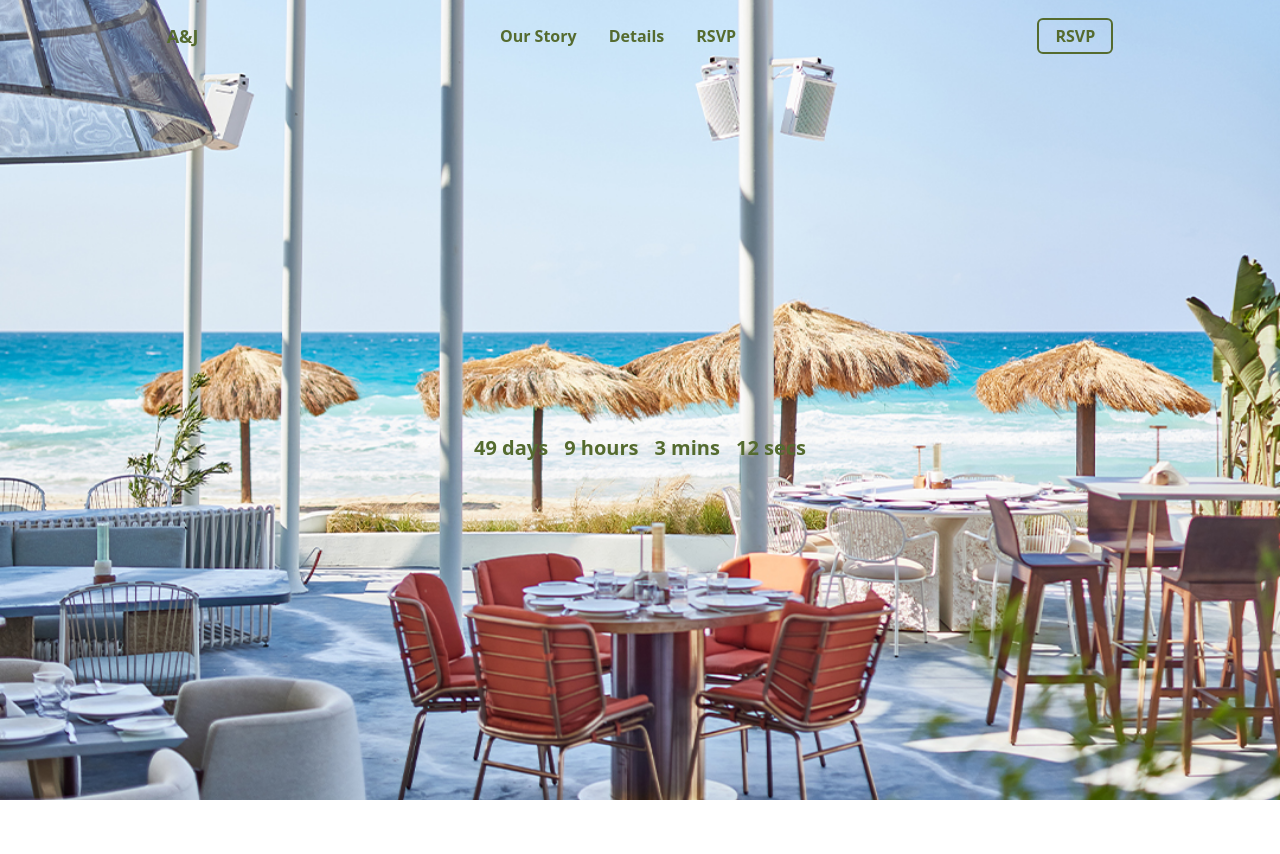
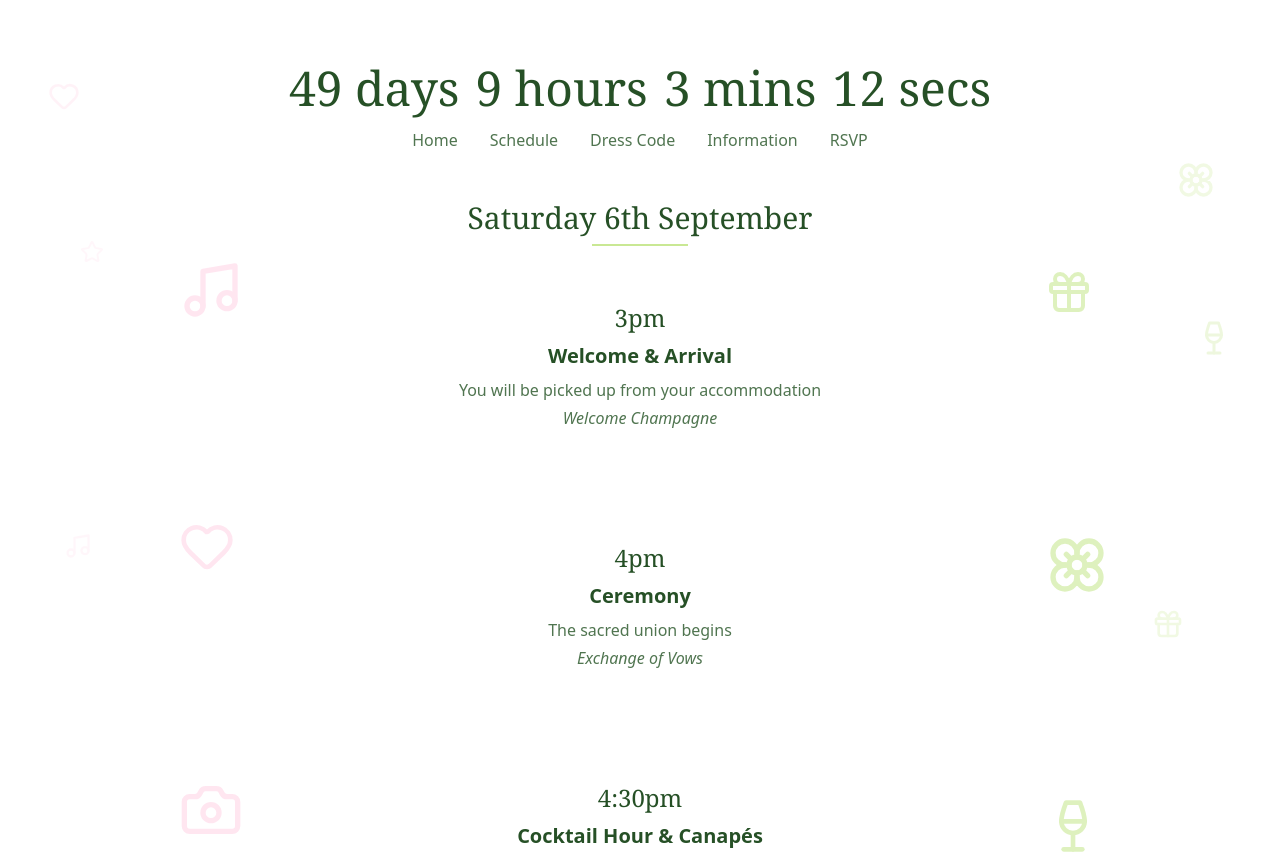
Before and after one commit to Abdullah-Eldahrawy/wedding-rsvp, a React (Vite) app: page / in a window 1280 px wide. Shown: the top 854 px of the page. Before the commit the page ends 800 px from the top, so only its background shows below. Built offline with nearby package versions, Linux system fonts and the light colour scheme.

Commit message:
Added wedding details card item and changed theme a bit

```diff
--- a/package.json
+++ b/package.json
@@ -10,6 +10,7 @@
     "preview": "vite preview"
   },
   "dependencies": {
+    "lucide-react": "^0.525.0",
     "react": "^19.1.0",
     "react-dom": "^19.1.0"
   },
--- a/src/App.jsx
+++ b/src/App.jsx
@@ -1,26 +1,232 @@
 import CountDownTimer from "./components/CountDownTimer";
+import {
+  Heart,
+  Music,
+  Camera,
+  Utensils,
+  Clock,
+  MapPin,
+  Gift,
+  Flower,
+  Wine,
+  Star,
+} from "lucide-react";
+import WeddingCardItemsList from "./components/WeddingCardItemsList";
 
 function App() {
-  const headerList = ["Our Story", "Details", "RSVP"].map((listItem) => (
-    <li className="text-[#556B2F] font-semibold text-base px-4 py-2 hover:underline cursor-pointer">
-      {listItem}
-    </li>
-  ));
+  // const headerList = ["Our Story", "Details", "RSVP"].map((listItem) => (
+  //   <li className="text-[#556B2F] font-semibold text-base px-4 py-2 hover:underline cursor-pointer">
+  //     {listItem}
+  //   </li>
+  // ));
   const targetDate = new Date("2025-09-06T00:00:00");
+  const events = [
+    {
+      time: "3pm",
+      title: "Welcome & Arrival",
+      description: "You will be picked up from your accommodation",
+      subtitle: "Welcome Champagne",
+      leftIcon: <Music className="w-16 h-16" />,
+      rightIcon: <Gift className="w-12 h-12" />,
+    },
+    {
+      time: "4pm",
+      title: "Ceremony",
+      description: "The sacred union begins",
+      subtitle: "Exchange of Vows",
+      leftIcon: <Heart className="w-14 h-14" />,
+      rightIcon: <Flower className="w-16 h-16" />,
+    },
+    {
+      time: "4:30pm",
+      title: "Cocktail Hour & Canapés",
+      description: "Mingle with family and friends",
+      subtitle: "Photography Session",
+      leftIcon: <Camera className="w-16 h-16" />,
+      rightIcon: <Wine className="w-14 h-14" />,
+    },
+    {
+      time: "5:30pm",
+      title: "Reception Dinner & Speeches",
+      description: "Three course meal with toasts",
+      subtitle: "Celebrate with loved ones",
+      leftIcon: <Utensils className="w-16 h-16" />,
+      rightIcon: <Star className="w-12 h-12" />,
+    },
+    {
+      time: "Midnight - 2:30am",
+      title: "Dancing & Late Night Fun",
+      description: "Andy Le Coiffeur available for lifts home",
+      subtitle: "Party until dawn",
+      leftIcon: <Music className="w-16 h-16" />,
+      rightIcon: <Heart className="w-14 h-14" />,
+    },
+  ];
   return (
-    <>
-      <header className="fixed top-0 w-full flex justify-around items-center px-6 py-4 bg-transparent hover:bg-white/70 hover:backdrop-blur-md transition duration-300">
-        <p className="text-[#556B2F] text-lg font-bold">A&J</p>
-        <ul className="flex items-center list-none">{headerList}</ul>
-        <button className="border-2 border-[#556B2F] text-[#556B2F] px-4 py-1 rounded-md font-semibold hover:bg-[#e3e6d1] transition">
-          RSVP
-        </button>
-      </header>
-      <main className="flex flex-col items-center justify-center min-h-screen">
-        <CountDownTimer targetDate={targetDate}/>
-      </main>
-      <footer></footer>
-    </>
+    <div className="min-h-screen bg-white p-4 sm:p-6 lg:p-8">
+      <div className="max-w-6xl mx-auto">
+        {/* Header */}
+        <header className="text-center mb-8 sm:mb-12 pt-4 sm:pt-8">
+          <h1
+            className="text-xl sm:text-4xl lg:text-5xl font-serif mb-4"
+            style={{ color: "#265026" }}
+          >
+            <CountDownTimer targetDate={targetDate} />
+          </h1>
+          <div
+            className="flex flex-wrap justify-center gap-4 sm:gap-6 lg:gap-8 mb-6 sm:mb-8 text-sm sm:text-base"
+            style={{ color: "#507550" }}
+          >
+            <span className="hover:opacity-75 cursor-pointer transition-opacity">
+              Home
+            </span>
+            <span className="hover:opacity-75 cursor-pointer transition-opacity">
+              Schedule
+            </span>
+            <span className="hover:opacity-75 cursor-pointer transition-opacity">
+              Dress Code
+            </span>
+            <span className="hover:opacity-75 cursor-pointer transition-opacity">
+              Information
+            </span>
+            <span className="hover:opacity-75 cursor-pointer transition-opacity">
+              RSVP
+            </span>
+          </div>
+        </header>
+
+        {/* Friday Section */}
+        <main className="mb-12 sm:mb-16">
+          <div className="text-center mb-6 sm:mb-8">
+            <h2
+              className="text-2xl sm:text-3xl font-serif mb-2"
+              style={{ color: "#265026" }}
+            >
+              Saturday 6th September
+            </h2>
+            <div
+              className="w-16 sm:w-24 h-0.5 mx-auto"
+              style={{ backgroundColor: "#c9e894" }}
+            ></div>
+          </div>
+
+          <WeddingCardItemsList events={events} />
+        </main>
+
+        {/* Saturday Section */}
+        <footer className="mt-16 sm:mt-20">
+          <div className="text-center mb-6 sm:mb-8">
+            <h2
+              className="text-2xl sm:text-3xl font-serif mb-2"
+              style={{ color: "#265026" }}
+            >
+              Saturday 26th July
+            </h2>
+            <div
+              className="w-16 sm:w-24 h-0.5 mx-auto"
+              style={{ backgroundColor: "#c9e894" }}
+            ></div>
+          </div>
+
+          <div className="flex items-center justify-center">
+            {/* Left illustration - hidden on mobile */}
+            <div
+              className="opacity-60 hidden sm:block mr-8"
+              style={{ color: "#ffd6e7" }}
+            >
+              <Utensils className="w-12 h-12 sm:w-14 sm:h-14 lg:w-16 lg:h-16" />
+            </div>
+
+            {/* Center content */}
+            <div className="text-center bg-white p-6 sm:p-8 max-w-md sm:max-w-lg">
+              <div className="flex items-center justify-center mb-4">
+                <MapPin
+                  className="w-6 h-6 sm:w-8 sm:h-8 mr-3"
+                  style={{ color: "#507550" }}
+                />
+                <span
+                  className="text-lg sm:text-xl font-serif"
+                  style={{ color: "#265026" }}
+                >
+                  Recovery Brunch
+                </span>
+              </div>
+              <p
+                className="mb-2 text-sm sm:text-base"
+                style={{ color: "#507550" }}
+              >
+                Join us for a casual breakfast and mimosas
+              </p>
+              <p
+                className="italic text-sm sm:text-base"
+                style={{ color: "#507550" }}
+              >
+                Sharing stories from the night before
+              </p>
+            </div>
+
+            {/* Right illustration - hidden on mobile */}
+            <div
+              className="opacity-60 hidden sm:block ml-8"
+              style={{ color: "#c9e894" }}
+            >
+              <Wine className="w-12 h-12 sm:w-14 sm:h-14" />
+            </div>
+          </div>
+        </footer>
+
+        {/* Additional decorative elements scattered around - hidden on mobile */}
+        <div
+          className="absolute top-20 left-12 opacity-30 hidden lg:block"
+          style={{ color: "#ffd6e7" }}
+        >
+          <Heart className="w-8 h-8" />
+        </div>
+        <div
+          className="absolute top-40 right-16 opacity-25 hidden lg:block"
+          style={{ color: "#c9e894" }}
+        >
+          <Flower className="w-10 h-10" />
+        </div>
+        <div
+          className="absolute top-60 left-20 opacity-20 hidden lg:block"
+          style={{ color: "#ffd6e7" }}
+        >
+          <Star className="w-6 h-6" />
+        </div>
+        <div
+          className="absolute bottom-40 right-24 opacity-25 hidden lg:block"
+          style={{ color: "#c9e894" }}
+        >
+          <Gift className="w-8 h-8" />
+        </div>
+        <div
+          className="absolute bottom-60 left-16 opacity-20 hidden lg:block"
+          style={{ color: "#ffd6e7" }}
+        >
+          <Music className="w-7 h-7" />
+        </div>
+        <div
+          className="absolute top-80 right-12 opacity-30 hidden lg:block"
+          style={{ color: "#c9e894" }}
+        >
+          <Wine className="w-9 h-9" />
+        </div>
+      </div>
+    </div>
+    // <>
+    //   <header className="fixed top-0 w-full flex justify-around items-center px-6 py-4 bg-transparent hover:bg-white/70 hover:backdrop-blur-md transition duration-300">
+    //     <p className="text-[#556B2F] text-lg font-bold">A&J</p>
+    //     <ul className="flex items-center list-none">{headerList}</ul>
+    //     <button className="border-2 border-[#556B2F] text-[#556B2F] px-4 py-1 rounded-md font-semibold hover:bg-[#e3e6d1] transition">
+    //       RSVP
+    //     </button>
+    //   </header>
+    //   <main className="flex flex-col items-center justify-center min-h-screen">
+    //     <CountDownTimer targetDate={targetDate}/>
+    //   </main>
+    //   <footer></footer>
+    // </>
   );
 }
 
--- a/src/components/CountDownTimer.jsx
+++ b/src/components/CountDownTimer.jsx
@@ -3,7 +3,7 @@ import { useEffect, useState } from "react";
 const CountDownTimer = ({ targetDate }) => {
   const calculateTimeLeft = () => {
     const difference = +new Date(targetDate) - +new Date();
-    if (difference <= 0) return { days: 0, hours: 0, minutes: 0, seconds: 0 };
+    if (difference <= 0) return null;
 
     const timeLeft = {
       days: Math.floor(difference / (1000 * 60 * 60 * 24)),
@@ -28,14 +28,14 @@ const CountDownTimer = ({ targetDate }) => {
 
   if (!timeLeft) {
     return (
-      <p className="text-center text-lg font-semibold text-[#556B2F]">
+      <p className="text-center text-lg font-semibold">
         The event has started!
       </p>
     );
   }
 
   return (
-    <div className="flex justify-center gap-4 mt-24 text-[#556B2F] text-xl font-semibold">
+    <div className="flex justify-center gap-4">
       <div>
         <span>{timeLeft.days}</span> days
       </div>
--- /dev/null
+++ b/src/components/WeddingCardItem.jsx
@@ -0,0 +1,63 @@
+function WeddingCardItem({ details, index }) {
+  return (
+    <div
+      key={index}
+      className="relative flex items-center justify-center min-h-24 sm:min-h-32"
+    >
+      {/* Left illustration - hidden on mobile, visible on sm+ */}
+      <div
+        className="absolute opacity-60 hidden sm:block"
+        style={{
+          color: "#ffd6e7",
+          left: "10%",
+          top: `${-20 + (index % 4) * 20}px`,
+        }}
+      >
+        <div className="w-12 h-12 sm:w-14 sm:h-14 lg:w-16 lg:h-16">
+          {details.leftIcon}
+        </div>
+      </div>
+
+      {/* Center content */}
+      <div className="text-center bg-white p-4 sm:p-6 z-10 max-w-md sm:max-w-lg">
+        <div
+          className="text-xl sm:text-2xl font-serif mb-2"
+          style={{ color: "#265026" }}
+        >
+          {details.time}
+        </div>
+        <h3
+          className="text-lg sm:text-xl font-semibold mb-2"
+          style={{ color: "#265026" }}
+        >
+          {details.title}
+        </h3>
+        <p className="mb-1 text-sm sm:text-base" style={{ color: "#507550" }}>
+          {details.description}
+        </p>
+        <p
+          className="font-medium italic text-sm sm:text-base"
+          style={{ color: "#507550" }}
+        >
+          {details.subtitle}
+        </p>
+      </div>
+
+      {/* Right illustration - hidden on mobile, visible on sm+ */}
+      <div
+        className="absolute opacity-60 hidden sm:block"
+        style={{
+          color: "#c9e894",
+          right: "10%",
+          top: `${-10 + (index % 3) * 25}px`,
+        }}
+      >
+        <div className="w-10 h-10 sm:w-12 sm:h-12 lg:w-14 lg:h-14">
+          {details.rightIcon}
+        </div>
+      </div>
+    </div>
+  );
+}
+
+export default WeddingCardItem;
--- /dev/null
+++ b/src/components/WeddingCardItemsList.jsx
@@ -0,0 +1,13 @@
+import WeddingCardItem from "./WeddingCardItem";
+
+function WeddingCardItemsList({ events }) {
+  return (
+    <div className="space-y-12 sm:space-y-16">
+      {events.map((event, index) => (
+        <WeddingCardItem index={index} details={event} />
+      ))}
+    </div>
+  );
+}
+
+export default WeddingCardItemsList;
--- a/src/index.css
+++ b/src/index.css
@@ -1,21 +1 @@
 @import "tailwindcss";
-
-:root {
-  font-family: system-ui, Avenir, Helvetica, Arial, sans-serif;
-  line-height: 1.5;
-  font-weight: 400;
-
-  color-scheme: light dark;
-  color: rgba(255, 255, 255, 0.87);
-
-  background-image: url("/wedding-venue.jpg");
-  background-size: cover;
-  background-position: center;
-  background-repeat: no-repeat;
-  min-height: 100vh;
-
-  font-synthesis: none;
-  text-rendering: optimizeLegibility;
-  -webkit-font-smoothing: antialiased;
-  -moz-osx-font-smoothing: grayscale;
-}
```
